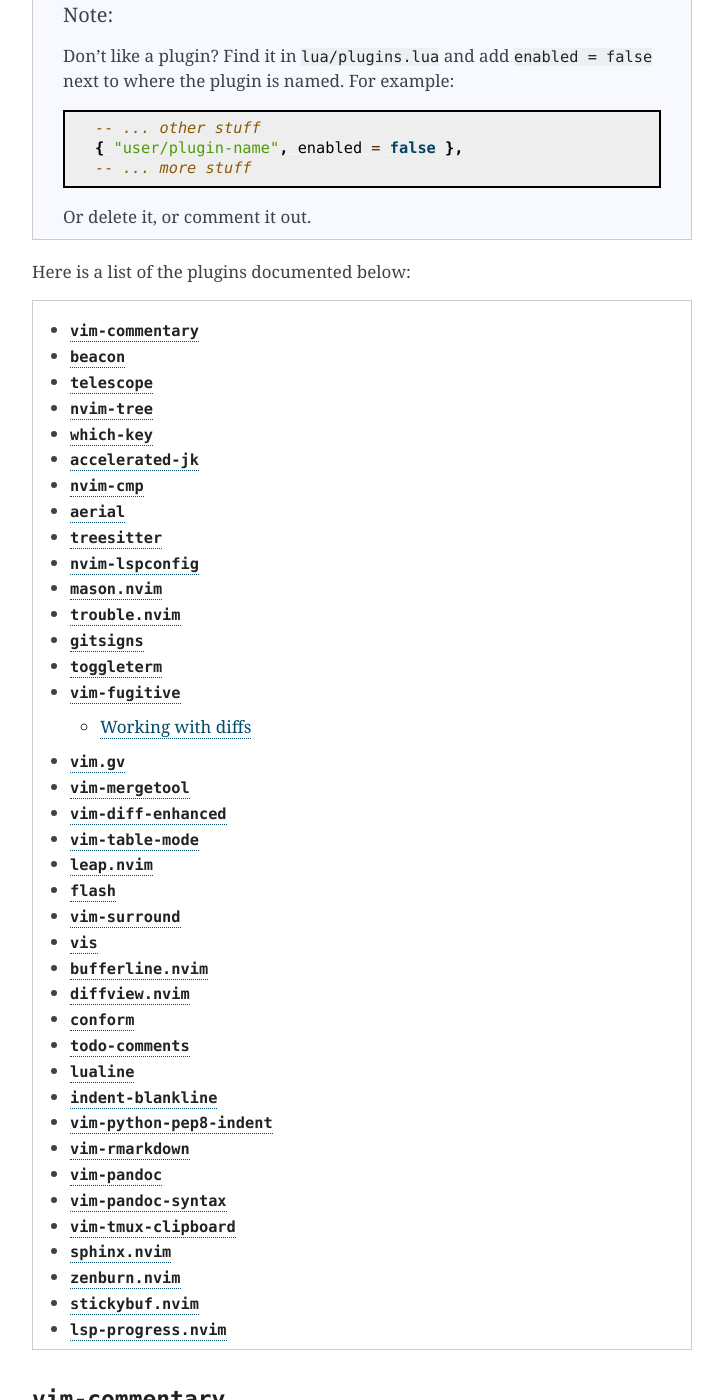
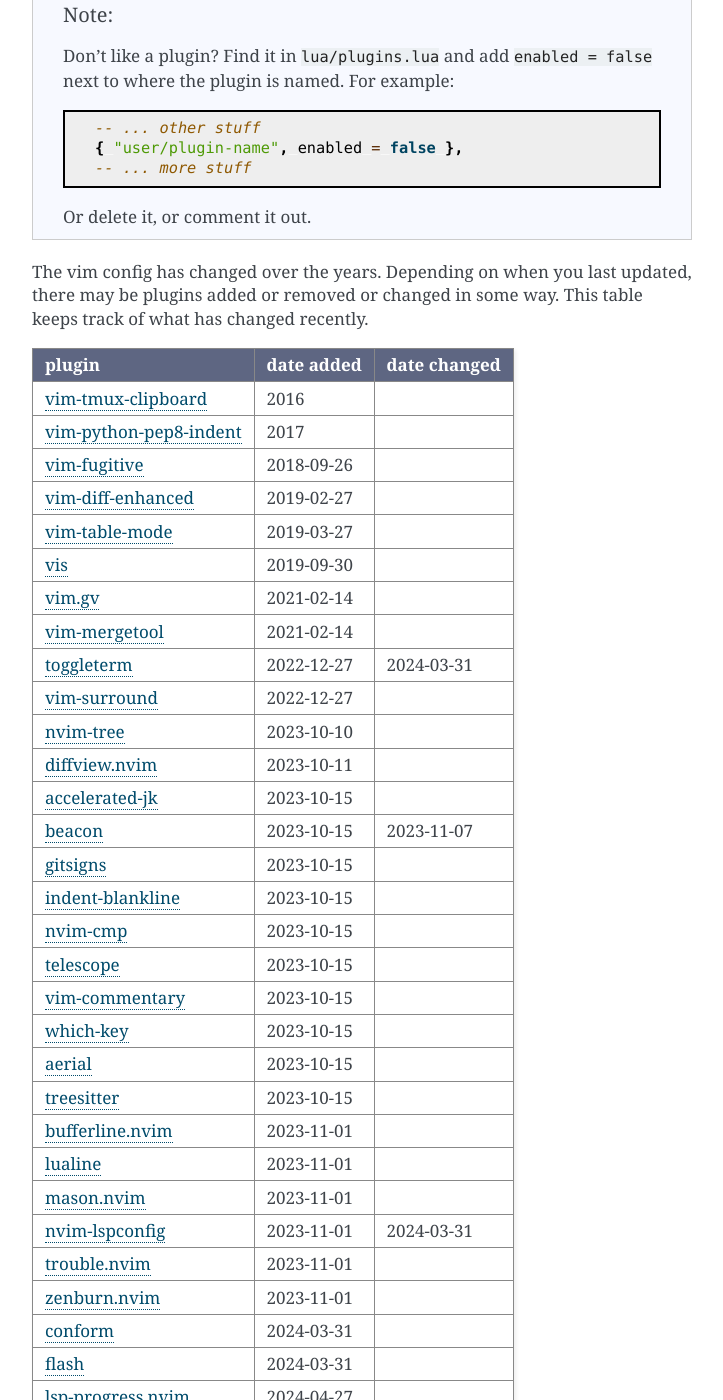
Before and after one commit to daler/dotfiles, a Sphinx documentation site: the page built from docs/vim.rst, in a window 1280 px wide and 1400 px high, scrolled down 5147 px. Shown: the whole window, without its empty margins (388-1111 px from the left). Built offline with Sphinx 7.4.7, drawn with Linux system fonts in a browser that asks for light colours; some of the changed text lies outside the part shown.

Commit message:
update docs

```diff
--- a/docs/bash.rst
+++ b/docs/bash.rst
@@ -101,7 +101,7 @@ for the commands set for each alias.
       - Opens vim and runs vim-fugitive. See :ref:`vimfugitive` for details.
 
     * - ``glv``
-      - Opens vim and runs vim-gv for browsing git history. See :ref:`vim-gv`
+      - Opens vim and runs vim-gv for browsing git history. See :ref:`vimgv`
         for details.
 
     * - ``s``
--- a/docs/vim.rst
+++ b/docs/vim.rst
@@ -26,7 +26,7 @@ The :file:`.vimrc` file has only basic setup for vim, in case you need to use
 Screencasts
 -----------
 
-.. versionadded:: 2023-03-31
+.. versionadded:: 2024-03-31
 
 Sometimes it's much easier to see what's going on than to read about it...
 
@@ -318,10 +318,176 @@ commands come first.
 
     Or delete it, or comment it out.
 
-Here is a list of the plugins documented below:
-
-.. contents::
-    :local:
+
+The vim config has changed over the years. Depending on when you last updated,
+there may be plugins added or removed or changed in some way. This table keeps
+track of what has changed recently.
+
+.. list-table::
+   :header-rows: 1
+   :align: left
+
+   * - plugin
+     - date added
+     - date changed
+
+   * - :ref:`vimtmuxclipboard`
+     - 2016
+     -
+
+   * - :ref:`vimpythonpep8indent`
+     - 2017
+     -
+
+   * - :ref:`vimfugitive`
+     - 2018-09-26
+     -
+
+   * - :ref:`vimdiffenhanced`
+     - 2019-02-27
+     -
+
+   * - :ref:`vimtablemode`
+     - 2019-03-27
+     -
+
+   * - :ref:`vis_ref`
+     - 2019-09-30
+     -
+
+   * - :ref:`vimgv`
+     - 2021-02-14
+     -
+
+   * - :ref:`vimmergetool`
+     - 2021-02-14
+     -
+
+   * - :ref:`toggleterm_ref`
+     - 2022-12-27
+     - 2024-03-31
+
+   * - :ref:`vimsurround`
+     - 2022-12-27
+     -
+
+   * - :ref:`nvimtree`
+     - 2023-10-10
+     -
+
+   * - :ref:`diffview`
+     - 2023-10-11
+     -
+
+   * - :ref:`acceleratedjk`
+     - 2023-10-15
+     -
+
+   * - :ref:`beacon_ref`
+     - 2023-10-15
+     - 2023-11-07
+
+   * - :ref:`gitsigns_ref`
+     - 2023-10-15
+     -
+
+   * - :ref:`indentblankline`
+     - 2023-10-15
+     -
+
+   * - :ref:`nvimcmp`
+     - 2023-10-15
+     -
+
+   * - :ref:`telescope_ref`
+     - 2023-10-15
+     -
+
+   * - :ref:`vimcommentary`
+     - 2023-10-15
+     -
+
+   * - :ref:`whichkey`
+     - 2023-10-15
+     -
+
+   * - :ref:`aerial_ref`
+     - 2023-10-15
+     -
+
+   * - :ref:`treesitter`
+     - 2023-10-15
+     -
+
+   * - :ref:`bufferline`
+     - 2023-11-01
+     -
+
+   * - :ref:`lualine_ref`
+     - 2023-11-01
+     -
+
+   * - :ref:`mason`
+     - 2023-11-01
+     -
+
+   * - :ref:`nvimlspconfig`
+     - 2023-11-01
+     - 2024-03-31
+
+   * - :ref:`trouble`
+     - 2023-11-01
+     -
+
+   * - :ref:`zenburn`
+     - 2023-11-01
+     -
+
+   * - :ref:`conform`
+     - 2024-03-31
+     -
+
+   * - :ref:`flash`
+     - 2024-03-31
+     -
+
+   * - :ref:`lspprogress`
+     - 2024-04-27
+     -
+
+   * - :ref:`stickybuf_ref`
+     - 2024-04-27
+     -
+
+Sometimes there are better plugins for a particular functionality. I've kept
+the documentation, but noted when they've been deprecated here and in the
+linked description.
+
+.. list-table::
+   :header-rows: 1
+   :align: left
+
+   * - plugin
+     - date added
+     - deprecated
+
+   * - :ref:`leap`
+     - 2022-12-27
+     - deprecated 2024-03-31 in favor of :ref:`flash`
+
+   * - :ref:`vimrmarkdown`
+     - 2019-02-27
+     - deprecated 2023-11-14 in favor of treesitter
+
+   * - :ref:`vimpandoc`
+     - 2019-02-2
+     - deprecated 2023-11-14 in favor of treesitter
+
+   * - :ref:`vimpandocsyntax`
+     - 2019-02-27
+     - deprecated 2023-11-14 in favor of treesitter
+
+.. _vimcommentary:
 
 ``vim-commentary``
 ~~~~~~~~~~~~~~~~~~
@@ -425,7 +593,6 @@ Other useful things you can do with Telescope:
 
 .. _nvimtree:
 
-
 ``nvim-tree``
 ~~~~~~~~~~~~~
 
@@ -1128,12 +1310,13 @@ auto-padding table cells and adding the header lines as needed.
 
 See the homepage for, e.g., using ``||`` to auto-create header lines.
 
+.. _leap:
 
 ``leap.nvim``
 ~~~~~~~~~~~~~
 
 .. versionadded:: 2022-12-27
-.. deprecated:: 2023-03-31
+.. deprecated:: 2024-03-31
    Removed in favor of the :ref:`flash` plugin, which behaves similarly but
    also supports treesitter selections
 
@@ -1143,7 +1326,7 @@ See the homepage for, e.g., using ``||`` to auto-create header lines.
 ``flash``
 ~~~~~~~~~
 
-.. versionadded:: 2023-03-31
+.. versionadded:: 2024-03-31
 
 `flash <https://github.com/folke/flash.nvim>`__ lets you jump around in a buffer with low mental effort.
 
@@ -1280,10 +1466,12 @@ See the homepage for details.
     * - ``:DiffviewFileHistory``
       - View diffs for this file throughout git history
 
+.. _conform:
+
 ``conform``
 ~~~~~~~~~~~
 
-.. versionadded:: 2023-03-31
+.. versionadded:: 2024-03-31
 
 `conform <https://github.com/stevearc/conform.nvim>`__ runs style formatters on
 the current buffer.
@@ -1307,22 +1495,7 @@ configuration.
 For example, for Python I have ``isort`` and ``black``; for Lua, ``stylua``; for
 bash, ``shfmt``.
 
-``todo-comments``
-~~~~~~~~~~~~~~~~~
-
-`todo-comments <https://github.com/folke/todo-comments.nvim>`__ lets you jump
-across ``TODO``, ``FIXME``, ``NOTE``, and related comments within your code.
-
-.. list-table::
-
-    * - command
-      - description
-
-    * - ``:TodoTrouble``
-      - Opens trouble.nvim so you can bounce between comments
-
-    * - :kbd:`[t`, :kbd:`]t`
-      - Jump to next todo/fixme/note comment
+.. _lualine_ref:
 
 
 ``lualine``
@@ -1425,16 +1609,6 @@ to make sure ``set -g focus-events on`` is in your :file:`.tmux.conf`.
 
 No additional commands configured.
 
-``sphinx.nvim``
-~~~~~~~~~~~~~~~
-
-.. versionadded:: 2023-10-11
-
-`sphinx.nvim <https://github.com/stsewd/sphinx.nvim>`_ provides some
-integrations for Sphinx and ReStructured Text.
-
-No additional commands configured.
-
 
 .. _zenburn:
 
```
Also changed, not shown: other parts of docs/vim.rst (+37 -2 lines).
